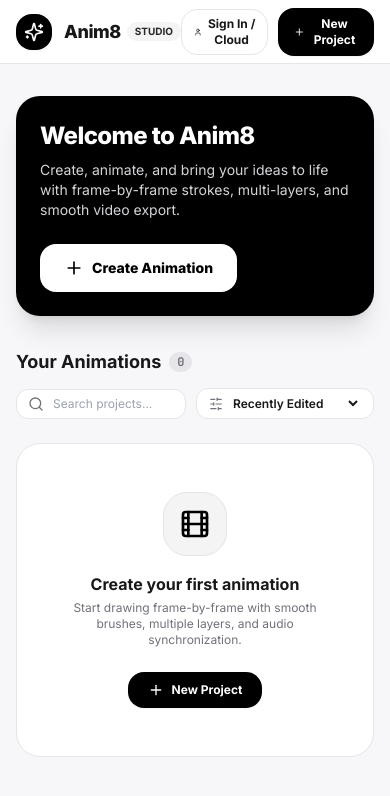
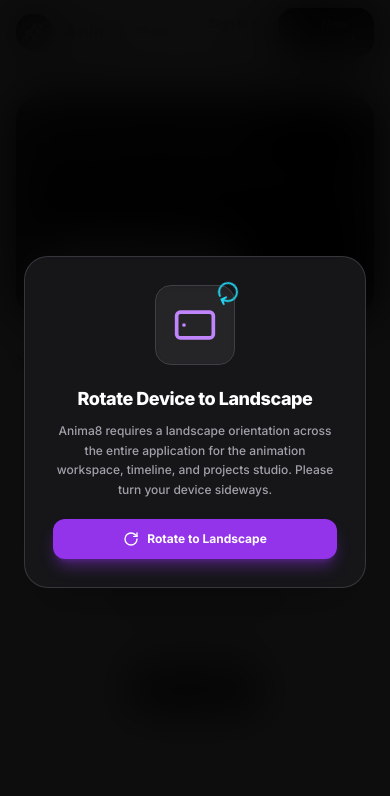
Before and after one commit to himabala-bot/Anima8, a React (Vite) app: page / in a window 390 px wide. Shown: the top 796 px of the page. Built offline with nearby package versions, Linux system fonts and the light colour scheme.

Commit message:
fix(orientation): enforce mandatory landscape across entire interface including homepage

```diff
--- a/src/app/page.tsx
+++ b/src/app/page.tsx
@@ -45,6 +45,38 @@
 import { syncEngine, CloudSyncState } from '../lib/sync/syncQueue';
 import { useAuthStore } from '../store/useAuthStore';
 import { AuthModal } from '../components/AuthModal';
+
+// Global Mandatory Landscape Overlay
+const RotateToLandscapeOverlay: React.FC<{ onRequestLandscape: () => void }> = ({ onRequestLandscape }) => (
+  <div className="fixed inset-0 z-[99999] flex items-center justify-center bg-black/95 backdrop-blur-xl p-6 text-white text-center select-none">
+    <div className="max-w-sm flex flex-col items-center gap-5 bg-zinc-900/95 border border-zinc-700/80 p-7 rounded-3xl shadow-2xl">
+      <div className="relative w-20 h-20 flex items-center justify-center bg-zinc-800/90 rounded-2xl border border-zinc-700 shadow-inner">
+        <Smartphone className="w-11 h-11 text-purple-400 rotate-90 transition-transform duration-700" />
+        <RotateCw
+          className="w-6 h-6 text-cyan-400 absolute -top-1.5 -right-1.5 animate-spin"
+          style={{ animationDuration: '4s' }}
+        />
+      </div>
+
+      <div className="space-y-2">
+        <h2 className="text-lg font-black tracking-tight text-white">
+          Rotate Device to Landscape
+        </h2>
+        <p className="text-xs text-zinc-400 leading-relaxed font-medium">
+          Anima8 requires a landscape orientation across the entire application for the animation workspace, timeline, and projects studio. Please turn your device sideways.
+        </p>
+      </div>
+
+      <button
+        onClick={onRequestLandscape}
+        className="w-full py-3 px-5 bg-purple-600 hover:bg-purple-500 text-white font-bold text-xs rounded-xl shadow-lg shadow-purple-600/40 transition-all active:scale-95 flex items-center justify-center gap-2"
+      >
+        <RotateCw className="w-4 h-4" />
+        <span>Rotate to Landscape</span>
+      </button>
+    </div>
+  </div>
+);
 
 export default function Anim8App() {
   const { path, projectId: routeProjectId, navigate } = useRouter();
@@ -117,10 +149,9 @@
   const setIsPlaying = useStudioStore((state) => state.setIsPlaying);
   const saveToStorage = useStudioStore((state) => state.saveToStorage);
 
-  // Orientation & Device Detection for Landscape-First Mobile Studio
+  // Orientation & Device Detection for Entire Application
   const [isPortrait, setIsPortrait] = useState<boolean>(false);
   const [isMobileOrTablet, setIsMobileOrTablet] = useState<boolean>(false);
-  const [hasDismissedRotatePrompt, setHasDismissedRotatePrompt] = useState<boolean>(false);
 
   useEffect(() => {
     const checkOrientation = () => {
@@ -276,15 +307,24 @@
   // 1. DEFAULT ENTRY ROUTE: HOME PAGE / PROJECT HUB
   if (!isEditorRoute) {
     return (
-      <HomePage
-        onOpenProject={(projectId) => navigate(`/editor/${projectId}`)}
-      />
+      <>
+        {isMobileOrTablet && isPortrait && (
+          <RotateToLandscapeOverlay onRequestLandscape={requestLandscape} />
+        )}
+        <HomePage
+          onOpenProject={(projectId) => navigate(`/editor/${projectId}`)}
+        />
+      </>
     );
   }
 
   // 2. ANIMATION STUDIO EDITOR ROUTE (/editor/[projectId])
   return (
-    <main className="fixed inset-0 flex flex-col h-screen w-screen overflow-hidden bg-[#F7F7FA] text-[#18181B] select-none font-sans">
+    <>
+      {isMobileOrTablet && isPortrait && (
+        <RotateToLandscapeOverlay onRequestLandscape={requestLandscape} />
+      )}
+      <main className="fixed inset-0 flex flex-col h-screen w-screen overflow-hidden bg-[#F7F7FA] text-[#18181B] select-none font-sans">
       {/* 1. TOP HEADER */}
       <header className="flex-shrink-0 h-14 flex items-center justify-between px-3 md:px-5 bg-white border-b border-[#E5E5EA] shadow-xs z-30">
         {/* Brand & Back to Home */}
@@ -688,42 +728,6 @@
         <Timeline onOpenAudioModal={() => setIsAudioModalOpen(true)} />
       </div>
 
-      {/* 4. LANDSCAPE PROMPT / OVERLAY (When on Mobile Portrait) */}
-      {isMobileOrTablet && isPortrait && !hasDismissedRotatePrompt && (
-        <div className="fixed inset-0 z-50 flex items-center justify-center bg-black/85 backdrop-blur-md p-6 text-white text-center">
-          <div className="max-w-xs flex flex-col items-center gap-4 bg-zinc-900/90 border border-zinc-700/80 p-6 rounded-3xl shadow-2xl">
-            <div className="relative w-16 h-16 flex items-center justify-center bg-zinc-800/80 rounded-2xl border border-zinc-700">
-              <Smartphone className="w-9 h-9 text-purple-400 rotate-90 transition-transform duration-700" />
-              <RotateCw className="w-5 h-5 text-cyan-400 absolute -top-1 -right-1 animate-spin" style={{ animationDuration: '4s' }} />
-            </div>
-
-            <div className="space-y-1.5">
-              <h2 className="text-base font-extrabold tracking-tight text-zinc-100">
-                Rotate for Studio View
-              </h2>
-              <p className="text-xs text-zinc-400 leading-relaxed">
-                Anima8 is designed for landscape drawing, timeline control, and multi-touch gestures.
-              </p>
-            </div>
-
-            <div className="flex flex-col w-full gap-2 pt-2">
-              <button
-                onClick={requestLandscape}
-                className="w-full py-2.5 px-4 bg-purple-600 hover:bg-purple-500 text-white font-bold text-xs rounded-xl shadow-lg shadow-purple-600/30 transition-transform active:scale-95"
-              >
-                Switch to Landscape
-              </button>
-              <button
-                onClick={() => setHasDismissedRotatePrompt(true)}
-                className="w-full py-2 px-4 text-xs font-semibold text-zinc-400 hover:text-zinc-200 transition-colors"
-              >
-                Continue in Portrait
-              </button>
-            </div>
-          </div>
-        </div>
-      )}
-
       {/* Modals & Dialogs */}
       <ExportModal
         isOpen={isExportModalOpen}
@@ -760,5 +764,6 @@
         onClose={() => setIsAuthModalOpen(false)}
       />
     </main>
+    </>
   );
 }
```
